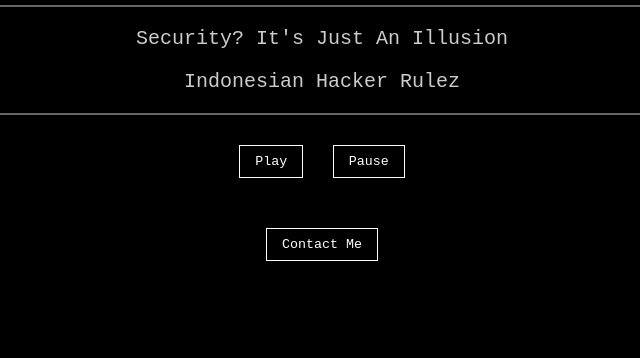
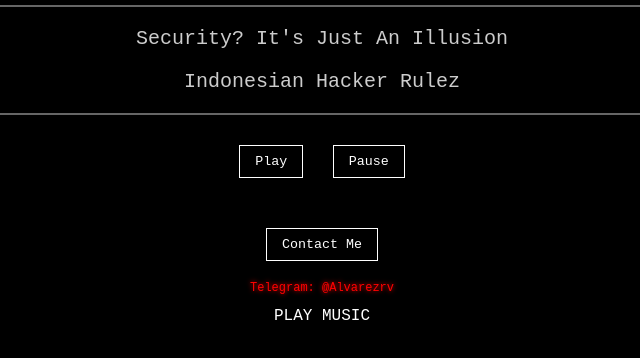
Before and after one commit to alvarezrv1945/alvarezrv1945.github.io, a plain HTML site: page index.html in a window 1280 px wide. Shown: the part 242-600 px from the top of the page, without its empty margins (318-958 px from the left). Drawn offline with Linux system fonts and the light colour scheme.

Commit message:
Update index.html

```diff
--- a/index.html
+++ b/index.html
@@ -86,7 +86,6 @@
 </head>
 <body>
 
-
     <!-- Background Video -->
     <div class="video-container">
         <video autoplay muted loop playsinline>
@@ -115,6 +114,9 @@
 
     <div class="contact">
         <button>Contact Me</button>
+        <p style="margin-top: 10px; color: red; font-size: 12px; text-shadow: 0 0 5px red; animation: flicker 2s infinite;">
+            Telegram: <a href="https://t.me/Alvarezrv" style="color: red; text-decoration: none;">@Alvarezrv</a>
+        </p>
     </div>
 
     <script>
@@ -122,7 +124,9 @@
         setInterval(function() {
             document.getElementById('scream').play();
         }, 25000);
-           <!-- Musik -->
+    </script>
+
+    <!-- Musik -->
     <audio id="bgm">
         <source src="musik.mp3" type="audio/mpeg">
     </audio>
```
